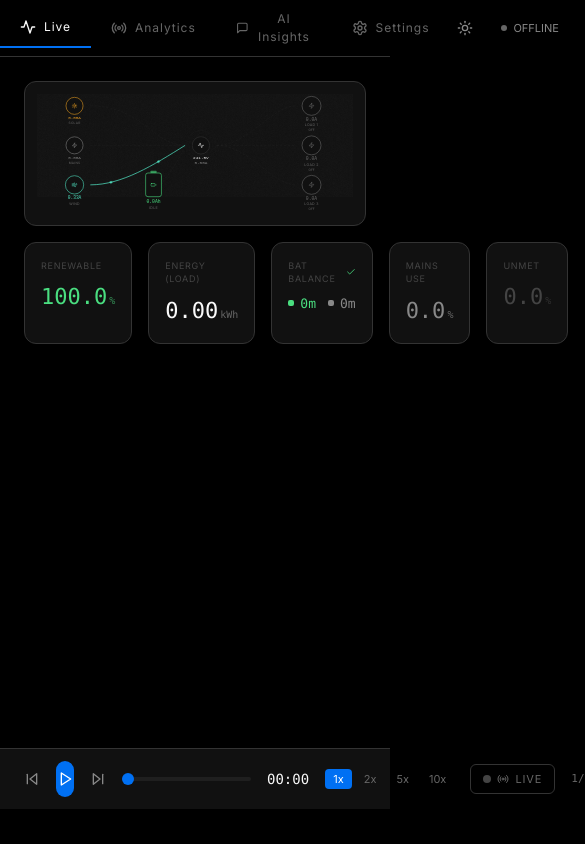
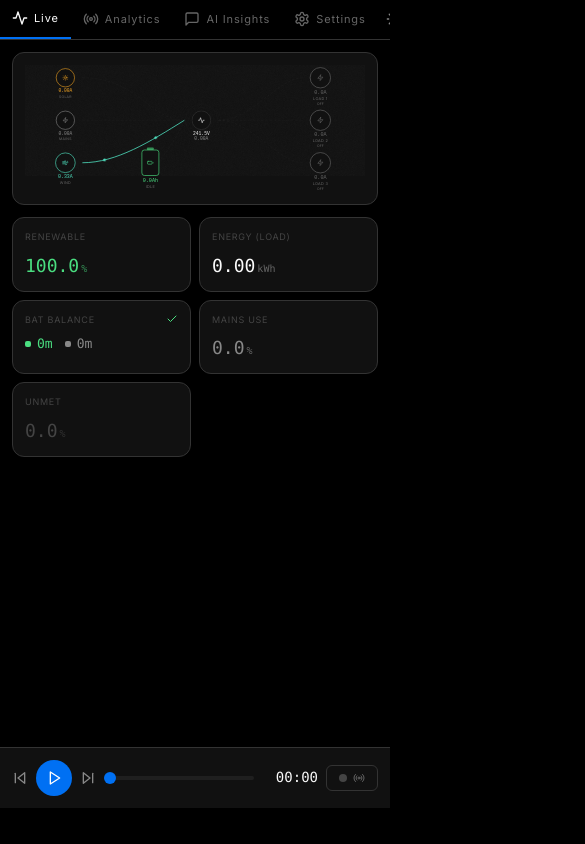
Before and after one commit to Jai71/d5-dashboard, a React (Vite) app: page / in a window 390 px wide. Both pictures are taken after a click on the button 32 px from the left and 779 px from the top of the page. Shown: the whole page, 585 px wide, since content can reach past the window. Built offline with nearby package versions, Linux system fonts and the light colour scheme.

Commit message:
Full mobile responsive: all 4 tabs adapt to phone/tablet/desktop

```diff
--- a/src/App.tsx
+++ b/src/App.tsx
@@ -192,12 +192,12 @@ function App() {
       )}
 
       {/* Tab bar */}
-      <nav className="flex items-center border-b border-border-default">
+      <nav className="flex items-center border-b border-border-default overflow-x-auto">
         {TABS.map((tab, i) => (
           <button
             key={tab.label}
             onClick={() => setActiveTab(i)}
-            className={`flex items-center gap-2 px-5 py-2.5 text-[12px] tracking-[0.08em] transition-colors ${
+            className={`flex items-center gap-1.5 sm:gap-2 px-3 sm:px-5 py-2.5 text-[11px] sm:text-[12px] tracking-[0.08em] transition-colors shrink-0 ${
               activeTab === i
                 ? 'text-text-primary border-b-2 border-accent'
                 : 'text-text-tertiary hover:text-text-secondary'
@@ -215,7 +215,7 @@ function App() {
         >
           {isDark ? <Sun size={16} /> : <Moon size={16} />}
         </button>
-        <div className="flex items-center gap-1.5 px-5">
+        <div className="flex items-center gap-1.5 px-3 sm:px-5">
           <div className={`w-1.5 h-1.5 rounded-full ${
             serial.isConnected ? 'bg-battery animate-pulse' : 'bg-text-tertiary'
           }`} />
@@ -226,7 +226,7 @@ function App() {
       </nav>
 
       {/* Tab content */}
-      <main className="p-6">
+      <main className="p-3 sm:p-6">
         {activeTab === 0 && (
           <LiveMonitor
             currentPoint={tab1CurrentPoint}
--- a/src/components/Analytics.tsx
+++ b/src/components/Analytics.tsx
@@ -145,7 +145,7 @@ export default function Analytics({ chartData, metrics, settings, playback }: Pr
       </div>
 
       {/* Middle row: Donut + Safety panel */}
-      <div className="grid grid-cols-[1fr_200px] gap-4">
+      <div className="grid grid-cols-1 sm:grid-cols-[1fr_200px] gap-4">
         {/* Donut Chart */}
         <div className="bg-bg-surface1 border border-border-default rounded-[14px] p-4">
           <div className="text-[10px] uppercase tracking-[0.08em] text-text-tertiary mb-3">
@@ -186,7 +186,7 @@ export default function Analytics({ chartData, metrics, settings, playback }: Pr
               <div className="text-[9px] text-text-tertiary uppercase">kWh</div>
             </div>
           </div>
-          <div className="flex justify-center gap-4 mt-2 text-[10px] text-text-tertiary">
+          <div className="flex flex-wrap justify-center gap-2 sm:gap-4 mt-2 text-[10px] text-text-tertiary">
             {donutData.map((d) => (
               <div key={d.name} className="flex items-center gap-1">
                 <div className="w-2 h-2 rounded-sm" style={{ backgroundColor: d.color }} />
--- a/src/components/LiveMonitor.tsx
+++ b/src/components/LiveMonitor.tsx
@@ -64,7 +64,7 @@ export default function LiveMonitor({ currentPoint, metrics, settings, isLive, d
   };
 
   return (
-    <div className="flex flex-col min-h-[calc(100vh-140px)]">
+    <div className="flex flex-col min-h-[calc(100vh-100px)] sm:min-h-[calc(100vh-140px)]">
       {waitingForData && (
         <div className="text-center text-text-secondary text-[13px] py-2 animate-pulse">
           Waiting for serial data...
@@ -76,27 +76,27 @@ export default function LiveMonitor({ currentPoint, metrics, settings, isLive, d
       <FlowDiagram currentPoint={point} settings={settings} />
 
       {/* Metric strip */}
-      <div className="flex gap-4 mt-4">
+      <div className="grid grid-cols-2 sm:grid-cols-3 lg:grid-cols-5 gap-2 sm:gap-4 mt-3 sm:mt-4">
         {/* Renewable % */}
-        <div className="bg-bg-surface1 border border-border-default rounded-xl p-4 flex-1">
+        <div className="bg-bg-surface1 border border-border-default rounded-xl p-3 sm:p-4">
           <div className="text-[9px] uppercase tracking-[0.08em] text-text-muted mb-2">RENEWABLE</div>
-          <div className="font-mono text-[22px] text-battery">
+          <div className="font-mono text-[18px] sm:text-[22px] text-battery">
             {metrics.renewablePct.toFixed(1)}
             <span className="text-[10px] opacity-60 ml-0.5">%</span>
           </div>
         </div>
 
         {/* Energy (Load) */}
-        <div className="bg-bg-surface1 border border-border-default rounded-xl p-4 flex-1">
+        <div className="bg-bg-surface1 border border-border-default rounded-xl p-3 sm:p-4">
           <div className="text-[9px] uppercase tracking-[0.08em] text-text-muted mb-2">ENERGY (LOAD)</div>
-          <div className="font-mono text-[22px] text-text-primary">
+          <div className="font-mono text-[18px] sm:text-[22px] text-text-primary">
             {metrics.totalEnergy.toFixed(2)}
             <span className="text-[10px] text-text-tertiary ml-0.5">kWh</span>
           </div>
         </div>
 
         {/* Battery Balance */}
-        <div className="bg-bg-surface1 border border-border-default rounded-xl p-4 flex-1">
+        <div className="bg-bg-surface1 border border-border-default rounded-xl p-3 sm:p-4">
           <div className="flex items-center justify-between mb-2">
             <div className="text-[9px] uppercase tracking-[0.08em] text-text-muted">BAT BALANCE</div>
             {violation
@@ -122,20 +122,20 @@ export default function LiveMonitor({ currentPoint, metrics, settings, isLive, d
         </div>
 
         {/* Mains Use */}
-        <div className="bg-bg-surface1 border border-border-default rounded-xl p-4 flex-1">
+        <div className="bg-bg-surface1 border border-border-default rounded-xl p-3 sm:p-4">
           <div className="text-[9px] uppercase tracking-[0.08em] text-text-muted mb-2">MAINS USE</div>
-          <div className="font-mono text-[22px] text-mains">
+          <div className="font-mono text-[18px] sm:text-[22px] text-mains">
             {metrics.mainsDependency.toFixed(1)}
             <span className="text-[10px] text-text-tertiary ml-0.5">%</span>
           </div>
         </div>
 
         {/* Unmet Demand */}
-        <div className={`bg-bg-surface1 border rounded-xl p-4 flex-1 ${
+        <div className={`bg-bg-surface1 border rounded-xl p-3 sm:p-4 ${
           metrics.unmetDemand > 0 ? 'border-warning/40' : 'border-border-default'
         }`}>
           <div className="text-[9px] uppercase tracking-[0.08em] text-text-muted mb-2">UNMET</div>
-          <div className={`font-mono text-[22px] ${metrics.unmetDemand > 0 ? 'text-warning' : 'text-text-muted'}`}>
+          <div className={`font-mono text-[18px] sm:text-[22px] ${metrics.unmetDemand > 0 ? 'text-warning' : 'text-text-muted'}`}>
             {metrics.unmetDemand > 0 && <AlertTriangle size={14} className="inline mr-1 mb-0.5" />}
             {metrics.unmetDemand.toFixed(1)}
             <span className="text-[10px] opacity-60 ml-0.5">%</span>
@@ -147,7 +147,7 @@ export default function LiveMonitor({ currentPoint, metrics, settings, isLive, d
       <div className="flex-1" />
 
       {/* Playback scrubber */}
-      <div className="bg-bg-surface1 border-t border-border-default px-6 py-3 flex items-center gap-4 -mx-6 -mb-6">
+      <div className="bg-bg-surface1 border-t border-border-default px-3 sm:px-6 py-3 flex items-center gap-2 sm:gap-4 -mx-3 sm:-mx-6 -mb-3 sm:-mb-6">
         {/* Skip to start */}
         <button
           onClick={handleSkipToStart}
@@ -190,8 +190,8 @@ export default function LiveMonitor({ currentPoint, metrics, settings, isLive, d
           {formatTime(displayHour)}
         </span>
 
-        {/* Speed selector */}
-        <div className="flex gap-1">
+        {/* Speed selector — hidden on mobile */}
+        <div className="hidden sm:flex gap-1">
           {SPEEDS.map((s) => (
             <button
               key={s}
@@ -222,11 +222,11 @@ export default function LiveMonitor({ currentPoint, metrics, settings, isLive, d
             }`}
           />
           <Radio size={12} />
-          LIVE
+          <span className="hidden sm:inline">LIVE</span>
         </button>
 
-        {/* Point count */}
-        <span className="text-[11px] text-text-tertiary font-mono">
+        {/* Point count — hidden on mobile */}
+        <span className="hidden sm:inline text-[11px] text-text-tertiary font-mono">
           {playback.position + 1}/{dataCount}
         </span>
       </div>
--- a/src/components/SettingsPanel.tsx
+++ b/src/components/SettingsPanel.tsx
@@ -173,7 +173,7 @@ export default function SettingsPanel({
         <div className="text-[10px] uppercase tracking-[0.08em] text-text-tertiary mb-3">
           SYSTEM CONFIGURATION
         </div>
-        <div className="grid grid-cols-4 gap-3">
+        <div className="grid grid-cols-2 lg:grid-cols-4 gap-2 sm:gap-3">
           {([
             ['maxWind', 'Max Wind', 'A', 0, 5, 0.1],
             ['maxPV', 'Max PV', 'A', 0, 5, 0.1],
@@ -205,7 +205,7 @@ export default function SettingsPanel({
       </div>
 
       {/* Bluetooth + Data — two cards side by side */}
-      <div className="flex gap-4">
+      <div className="flex flex-col sm:flex-row gap-2 sm:gap-4">
         {/* Bluetooth */}
         <div className="flex-1 bg-bg-surface1 border border-border-default rounded-xl p-4">
           <div className="text-[10px] uppercase tracking-[0.08em] text-text-tertiary mb-3">
@@ -244,7 +244,7 @@ export default function SettingsPanel({
           <div className="text-[10px] uppercase tracking-[0.08em] text-text-tertiary mb-3">
             DATA IMPORT / EXPORT
           </div>
-          <div className="flex items-center gap-3">
+          <div className="flex flex-wrap items-center gap-2 sm:gap-3">
             <button
               onClick={() => fileRef.current?.click()}
               className="flex items-center gap-2 px-4 py-2 text-[12px] bg-accent text-white rounded-lg"
@@ -303,7 +303,7 @@ export default function SettingsPanel({
               const atBottom = el.scrollHeight - el.scrollTop - el.clientHeight < 100;
               userScrolledRef.current = !atBottom;
             }}
-            className="bg-black border border-border-default rounded-xl p-3 max-h-[500px] overflow-y-auto"
+            className="bg-black border border-border-default rounded-xl p-3 max-h-[250px] sm:max-h-[500px] overflow-y-auto"
           >
             {serial.rawLines.length === 0 ? (
               <div className="text-[11px] font-mono text-text-muted">
@@ -329,7 +329,7 @@ export default function SettingsPanel({
           <div className="space-y-2">
             {SIGNAL_FIELDS.map((field) => (
               <div key={field} className="flex items-center gap-3">
-                <span className="w-28 text-[11px] font-mono text-text-secondary">{field}</span>
+                <span className="w-20 sm:w-28 text-[11px] font-mono text-text-secondary">{field}</span>
                 <select
                   value={mapping[field] || ''}
                   onChange={(e) => setMapping({ ...mapping, [field]: e.target.value })}
```
Also changed, not shown: src/components/AIInsights.tsx (+8 -8 lines).
